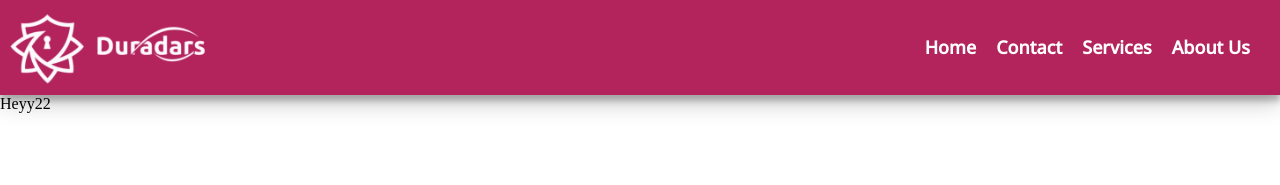
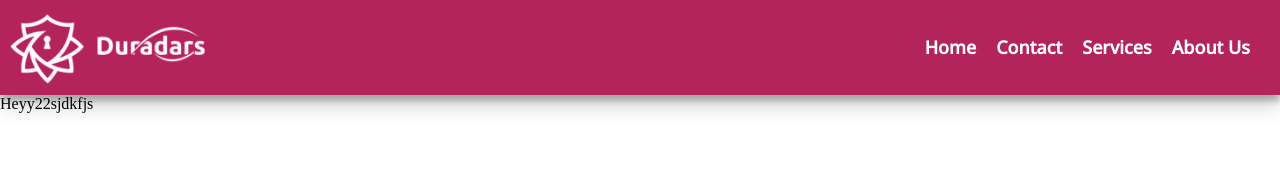
Before and after one commit to devasyarajguru/Duradars-website, a React (Vite) app: page /aboutus in a window 1280 px wide. Shown: the top 185 px of the page. Built offline with nearby package versions, Linux system fonts and the light colour scheme.

Commit message:
chore:Outlooking About us page

```diff
--- a/src/Components/AboutUs.jsx
+++ b/src/Components/AboutUs.jsx
@@ -2,7 +2,7 @@ const AboutUs = () =>
 {
     return(
         <div>
-            Heyy22
+            Heyy22sjdkfjs
         </div>
     )
 }
```
